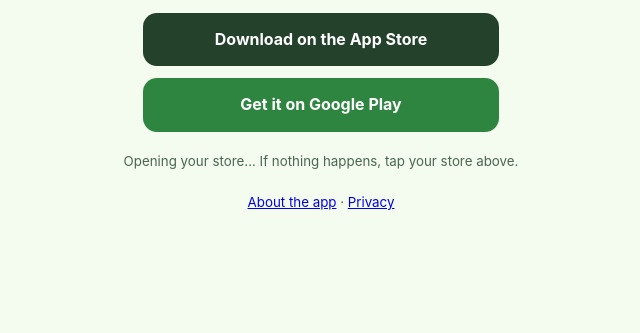
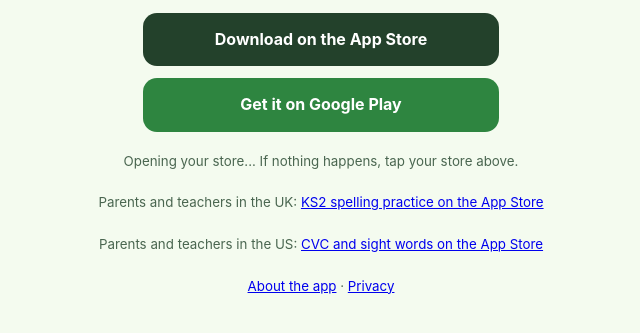
Before and after one commit to encircle-game-studio/letterleaves, a plain HTML site: page get.html in a window 1280 px wide. Shown: the part 291-624 px from the top of the page, without its empty margins (319-959 px from the left). Drawn offline with Linux system fonts and the light colour scheme.

Commit message:
Download page: UK link to the KS2 spelling page and US link to the CVC and sight words page on the App Store
Co-Authored-By: Claude Opus 5.5 <noreply@anthropic.com>

```diff
--- a/get.html
+++ b/get.html
@@ -22,6 +22,8 @@
 <a class="b" id="ios" href="https://apps.apple.com/app/id6826751732">Download on the App Store</a>
 <a class="b g" id="android" href="https://play.google.com/store/apps/details?id=com.encircletechnologies.letterleaves">Get it on Google Play</a>
 <p><small id="msg">Opening your store... If nothing happens, tap your store above.</small></p>
+<p><small>Parents and teachers in the UK: <a id="ios-uk" href="https://apps.apple.com/gb/app/id6826751732?ppid=3f18b5c8-c228-4fc9-a19f-3300fde65c84">KS2 spelling practice on the App Store</a></small></p>
+<p><small>Parents and teachers in the US: <a id="ios-us" href="https://apps.apple.com/us/app/id6826751732?ppid=6ef6e92a-88a8-4f10-8bb9-7a194bc8925a">CVC and sight words on the App Store</a></small></p>
 <p><small><a href="./">About the app</a> · <a href="privacy.html">Privacy</a></small></p>
 <script>
 // Send phones straight to their store; everyone else sees both buttons. No tracking, no cookies.
```
